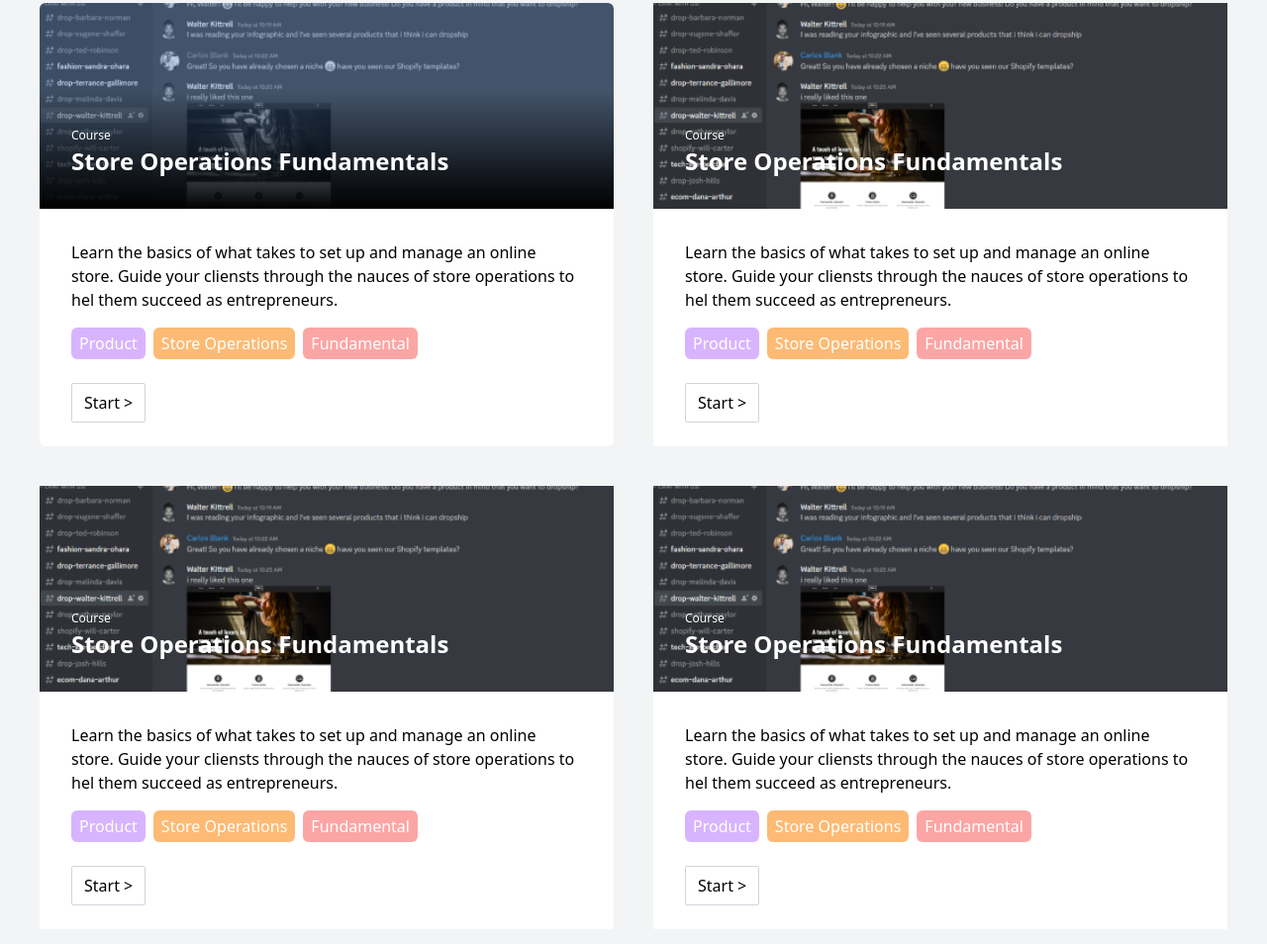
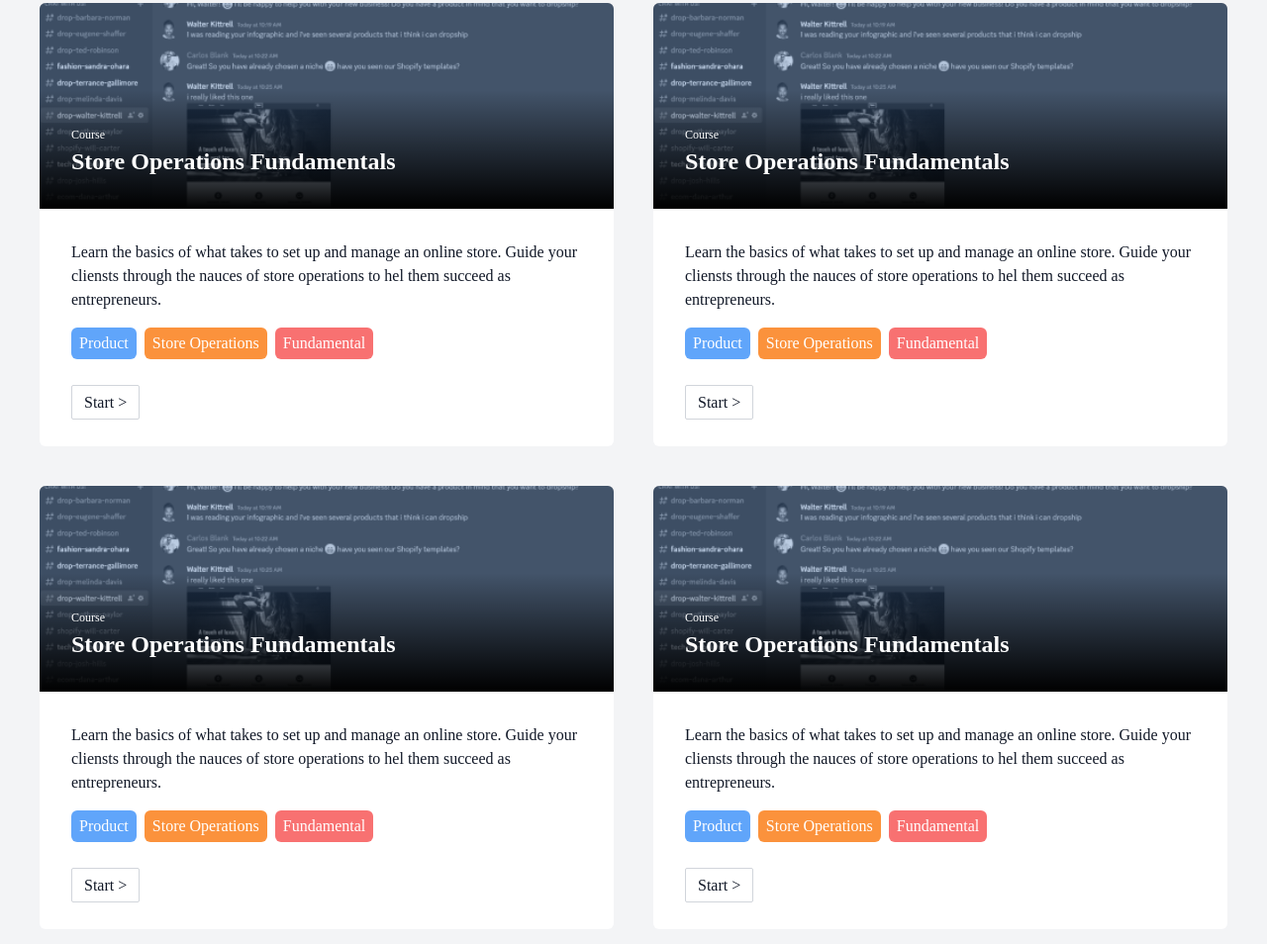
Before and after one commit to Blankdev-io/blankdev-courses, a plain HTML site: page index.html in a window 1280 px wide. Shown: the part 202-1156 px from the top of the page at 99% size. Drawn offline with Linux system fonts and the light colour scheme; a web font is replaced by a local one.

Commit message:
Home update

```diff
--- a/index.html
+++ b/index.html
@@ -7,9 +7,66 @@
     <title>Document</title>
     <link rel="stylesheet" href="assets/theme.css">
 </head>
-<body class="bg-gray-100">
+<body class="bg-gray-100 font-body text-gray-900">
+    <style>
+        @font-face {
+          font-family: "pretendard";
+          src: url("assets/fonts/Pretendard-Black.otf") format("opentype");
+          font-weight: 900;
+          font-style: normal;
+        }
+        @font-face {
+          font-family: "pretendard";
+          src: url("assets/fonts/Pretendard-ExtraBold.otf") format("opentype");
+          font-weight: 800;
+          font-style: normal;
+        }
+        @font-face {
+          font-family: "pretendard";
+          src: url("assets/fonts/Pretendard-Bold.otf") format("opentype");
+          font-weight: 700;
+          font-style: normal;
+        }
+        @font-face {
+          font-family: "pretendard";
+          src: url("assets/fonts/Pretendard-SemiBold.otf") format("opentype");
+          font-weight: 600;
+          font-style: normal;
+        }
+        @font-face {
+          font-family: "pretendard";
+          src: url("assets/fonts/Pretendard-Medium.otf") format("opentype");
+          font-weight: 500;
+          font-style: normal;
+        }
+        @font-face {
+          font-family: "pretendard";
+          src: url("assets/fonts/Pretendard-Regular.otf") format("opentype");
+          font-weight: 400;
+          font-style: normal;
+        }
+        @font-face {
+          font-family: "pretendard";
+          src: url("assets/fonts/Pretendard-Light.otf") format("opentype");
+          font-weight: 300;
+          font-style: normal;
+        }
+        @font-face {
+          font-family: "pretendard";
+          src: url("assets/fonts/Pretendard-ExtraLight.otf") format("opentype");
+          font-weight: 200;
+          font-style: normal;
+        }
+        @font-face {
+          font-family: "pretendard";
+          src: url("assets/fonts/Pretendard-Thin.otf") format("opentype");
+          font-weight: 100;
+          font-style: normal;
+        }
+        </style>
+
     <header id="header" class="sticky top-0 border-b border-gray-300 bg-white w-ful z-50">
-        <div class="flex justify-end items-center gap-4 mx-5 h-16">
+        <div class="flex justify-end items-center ts:gap-4 mx-5 h-16">
             <div class="flex items-center w-2/3">
                 <div class="border-r border-gray-300 w-max">
                     <a href="/">
@@ -17,12 +74,14 @@
                     </a>
                 </div>
                 <div class="font-semibold w-1/2 pl-4">
-                    <p>PARTNER ACADEMY</p>
+                    <p class="text-xs ts:text-base">PARTNER ACADEMY</p>
                 </div>
             </div>
             <div class="flex justify-end items-center gap-4 w-1/3">
-                <div class="flex rounded-full justify-center items-center text-white font-semibold bg-orange-400 h-8 w-8">TE</div>
-                <p class="font-semibold">test@email.com</p>
+                <div class="flex rounded-full justify-center items-center bg-orange-400 h-8 w-8">
+                    <span class="text-xs text-white font-semibold ts:text-base">TE</span>
+                </div>
+                <p class="font-semibold text-xs  hidden ts:block ts:text-base">test@email.com</p>
             </div>
         </div>
     </header>
@@ -30,8 +89,7 @@
     <main class="m-10">
         <h1 class="font-bold text-6xl mb-10">Library</h1>
 
-
-        <section class="grid grid-cols-2 gap-10">
+        <section class="grid grid-cols-1 gap-10 ts:grid-cols-2">
             <div class="bg-white rounded-md overflow-hidden">
                 <div class="relative">
                     <a href="courses/complete-dropshipping-guide/1-1.html">
@@ -45,75 +103,77 @@
                 </div>
                 <div class="p-8">
                     <p class="mb-4">Learn the basics of what takes to set up and manage an online store. Guide your cliensts through the nauces of store operations to hel them succeed as entrepreneurs.</p>
-                    <div class="flex gap-2 mb-8">
-                        <span class="bg-purple-300 text-white rounded-md px-2 py-1">Product</span>
-                        <span class="bg-orange-300 text-white rounded-md px-2 py-1">Store Operations</span>
-                        <span class="bg-red-300 text-white rounded-md px-2 py-1">Fundamental</span>
+                    <div class="flex flex-wrap gap-2 mb-8">
+                        <span class="bg-blue-400 text-white rounded-md px-2 py-1">Product</span>
+                        <span class="bg-orange-400 text-white rounded-md px-2 py-1">Store Operations</span>
+                        <span class="bg-red-400 text-white rounded-md px-2 py-1">Fundamental</span>
                     </div>
                     <a class="border border-gray-300 rounded-sm px-3 py-2 mb-8 h-3" href="courses/complete-dropshipping-guide/1-1.html">Start ></a>
                 </div>
             </div>
-            <div class="bg-white rounded-sm">
+            <div class="bg-white rounded-md overflow-hidden">
                 <div class="relative">
-                    <a href="/">
-                    <img class="object-cover  h-52 w-full" src="assets/image 69.png" alt="">
-                        <div class="absolute bottom-0 text-white p-8">
+                    <a href="courses/complete-dropshipping-guide/1-1.html">
+                        <div class="absolute top-0 bg-blue-400 opacity-25 h-52 w-full z-10"></div>
+                        <div class="absolute bottom-0 text-white bg-gradient-to-t from-black bg-opacity-50 w-full p-8 z-20">
                             <span class="text-xs">Course</span>
                             <h2 class="text-2xl font-semibold">Store Operations Fundamentals</h2>
                         </div>
+                        <img class="object-cover grayscale h-52 w-full" src="assets/image 69.png" alt="">
                     </a>
                 </div>
                 <div class="p-8">
                     <p class="mb-4">Learn the basics of what takes to set up and manage an online store. Guide your cliensts through the nauces of store operations to hel them succeed as entrepreneurs.</p>
-                    <div class="flex gap-2 mb-8">
-                        <span class="bg-purple-300 text-white rounded-md px-2 py-1">Product</span>
-                        <span class="bg-orange-300 text-white rounded-md px-2 py-1">Store Operations</span>
-                        <span class="bg-red-300 text-white rounded-md px-2 py-1">Fundamental</span>
+                    <div class="flex flex-wrap gap-2 mb-8">
+                        <span class="bg-blue-400 text-white rounded-md px-2 py-1">Product</span>
+                        <span class="bg-orange-400 text-white rounded-md px-2 py-1">Store Operations</span>
+                        <span class="bg-red-400 text-white rounded-md px-2 py-1">Fundamental</span>
                     </div>
-                    <a class="border border-gray-300 rounded-sm px-3 py-2 mb-8 h-3" href="/">Start ></a>
+                    <a class="border border-gray-300 rounded-sm px-3 py-2 mb-8 h-3" href="courses/complete-dropshipping-guide/1-1.html">Start ></a>
                 </div>
             </div>
-            <div class="bg-white rounded-sm">
+            <div class="bg-white rounded-md overflow-hidden">
                 <div class="relative">
-                    <a href="/">
-                    <img class="object-cover  h-52 w-full" src="assets/image 69.png" alt="">
-                        <div class="absolute bottom-0 text-white p-8">
+                    <a href="courses/complete-dropshipping-guide/1-1.html">
+                        <div class="absolute top-0 bg-blue-400 opacity-25 h-52 w-full z-10"></div>
+                        <div class="absolute bottom-0 text-white bg-gradient-to-t from-black bg-opacity-50 w-full p-8 z-20">
                             <span class="text-xs">Course</span>
                             <h2 class="text-2xl font-semibold">Store Operations Fundamentals</h2>
                         </div>
+                        <img class="object-cover grayscale h-52 w-full" src="assets/image 69.png" alt="">
                     </a>
                 </div>
                 <div class="p-8">
                     <p class="mb-4">Learn the basics of what takes to set up and manage an online store. Guide your cliensts through the nauces of store operations to hel them succeed as entrepreneurs.</p>
-                    <div class="flex gap-2 mb-8">
-                        <span class="bg-purple-300 text-white rounded-md px-2 py-1">Product</span>
-                        <span class="bg-orange-300 text-white rounded-md px-2 py-1">Store Operations</span>
-                        <span class="bg-red-300 text-white rounded-md px-2 py-1">Fundamental</span>
+                    <div class="flex flex-wrap gap-2 mb-8">
+                        <span class="bg-blue-400 text-white rounded-md px-2 py-1">Product</span>
+                        <span class="bg-orange-400 text-white rounded-md px-2 py-1">Store Operations</span>
+                        <span class="bg-red-400 text-white rounded-md px-2 py-1">Fundamental</span>
                     </div>
-                    <a class="border border-gray-300 rounded-sm px-3 py-2 mb-8 h-3" href="/">Start ></a>
+                    <a class="border border-gray-300 rounded-sm px-3 py-2 mb-8 h-3" href="courses/complete-dropshipping-guide/1-1.html">Start ></a>
                 </div>
             </div>
-            <div class="bg-white rounded-sm">
+            <div class="bg-white rounded-md overflow-hidden">
                 <div class="relative">
-                    <a href="/">
-                    <img class="object-cover  h-52 w-full" src="assets/image 69.png" alt="">
-                        <div class="absolute bottom-0 text-white p-8">
+                    <a href="courses/complete-dropshipping-guide/1-1.html">
+                        <div class="absolute top-0 bg-blue-400 opacity-25 h-52 w-full z-10"></div>
+                        <div class="absolute bottom-0 text-white bg-gradient-to-t from-black bg-opacity-50 w-full p-8 z-20">
                             <span class="text-xs">Course</span>
                             <h2 class="text-2xl font-semibold">Store Operations Fundamentals</h2>
                         </div>
+                        <img class="object-cover grayscale h-52 w-full" src="assets/image 69.png" alt="">
                     </a>
                 </div>
                 <div class="p-8">
                     <p class="mb-4">Learn the basics of what takes to set up and manage an online store. Guide your cliensts through the nauces of store operations to hel them succeed as entrepreneurs.</p>
-                    <div class="flex gap-2 mb-8">
-                        <span class="bg-purple-300 text-white rounded-md px-2 py-1">Product</span>
-                        <span class="bg-orange-300 text-white rounded-md px-2 py-1">Store Operations</span>
-                        <span class="bg-red-300 text-white rounded-md px-2 py-1">Fundamental</span>
+                    <div class="flex flex-wrap gap-2 mb-8">
+                        <span class="bg-blue-400 text-white rounded-md px-2 py-1">Product</span>
+                        <span class="bg-orange-400 text-white rounded-md px-2 py-1">Store Operations</span>
+                        <span class="bg-red-400 text-white rounded-md px-2 py-1">Fundamental</span>
                     </div>
-                    <a class="border border-gray-300 rounded-sm px-3 py-2 mb-8 h-3" href="/">Start ></a>
+                    <a class="border border-gray-300 rounded-sm px-3 py-2 mb-8 h-3" href="courses/complete-dropshipping-guide/1-1.html">Start ></a>
                 </div>
             </div>
-
         </section>
     </main>
 </body>
```
Also changed, not shown: assets/theme.css, 9 other files.
